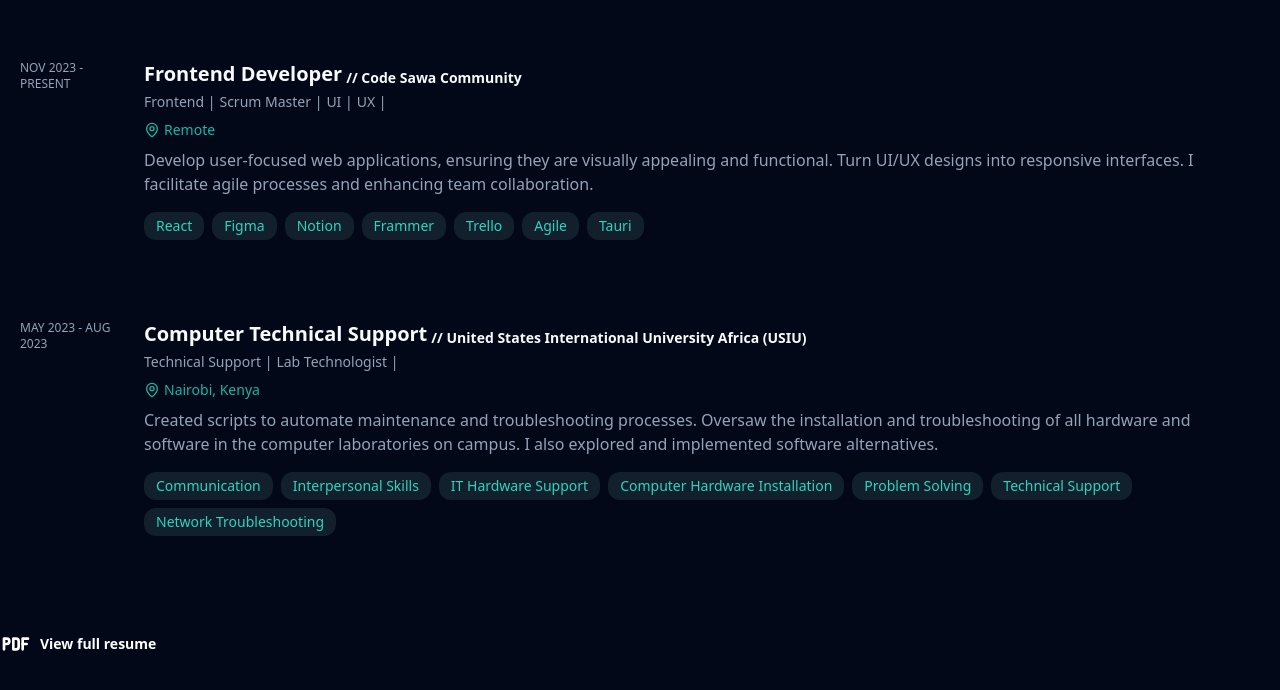
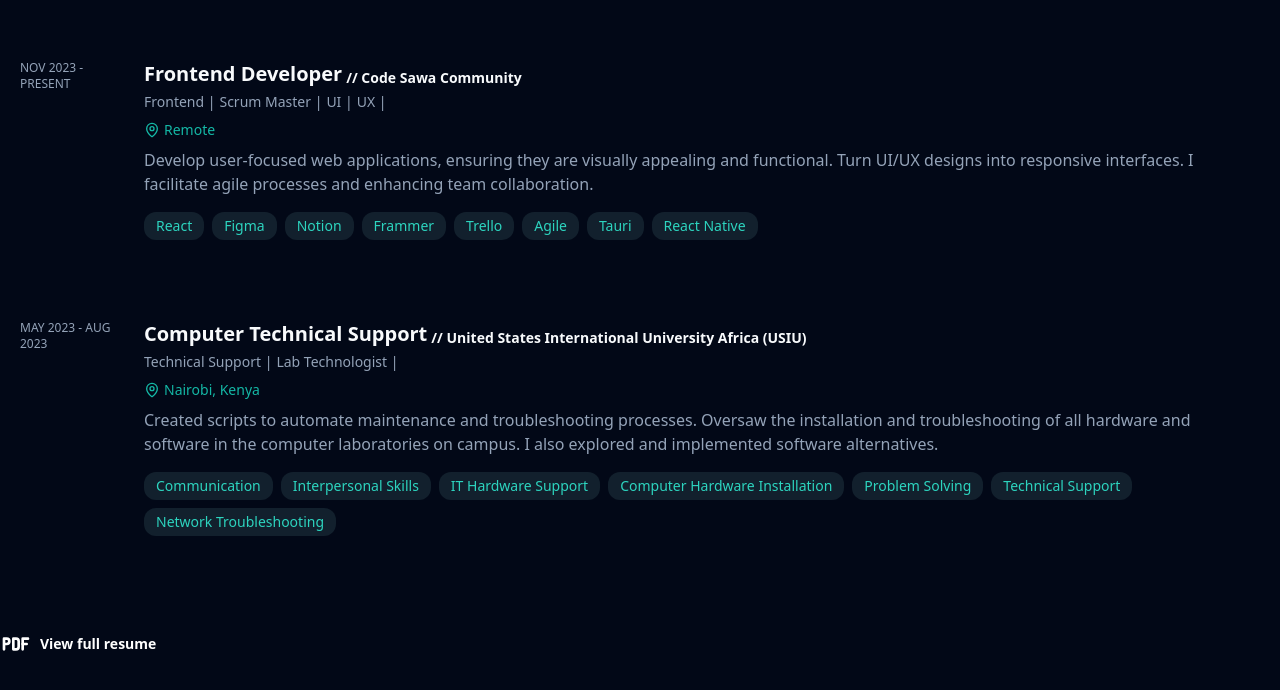
Before and after one commit to paulwritescode/portfolio-new, a React (Vite) app: page /experience in a window 1280 px wide. Shown: the top 690 px of the page. Built offline with nearby package versions, Linux system fonts and the light colour scheme.

Commit message:
logo filename
renamed the file name,
it is called globally

```diff
--- a/index.html
+++ b/index.html
@@ -3,7 +3,7 @@
   <head>
     <meta charset="UTF-8" />
     <link rel="icon" type="image/svg+xml" href="/vite.svg" />
-    <link rel="icon" type="image/svg+xml" href="/public/logo.svg" />
+    <link rel="icon" type="image/svg+xml" href="/logo.svg" />
 
     <meta name="viewport" content="width=device-width, initial-scale=1.0" />
     <title>Paul Mbugua</title>
--- a/src/data/Experience.ts
+++ b/src/data/Experience.ts
@@ -16,6 +16,7 @@
       "Trello",
       "Agile",
       "Tauri",
+      "React Native",
     ],
   },
   {
```
